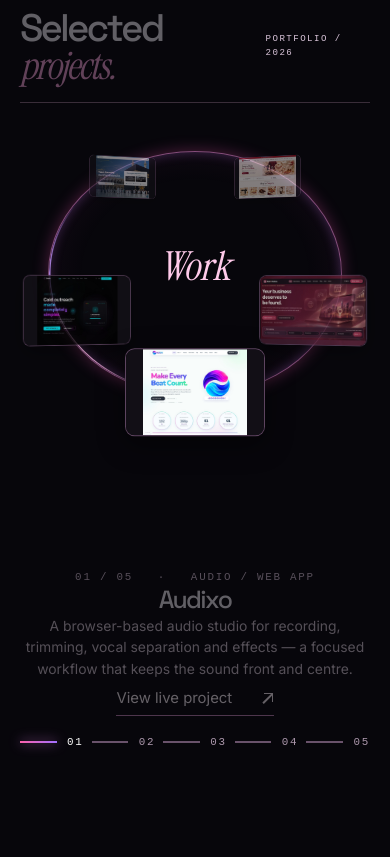
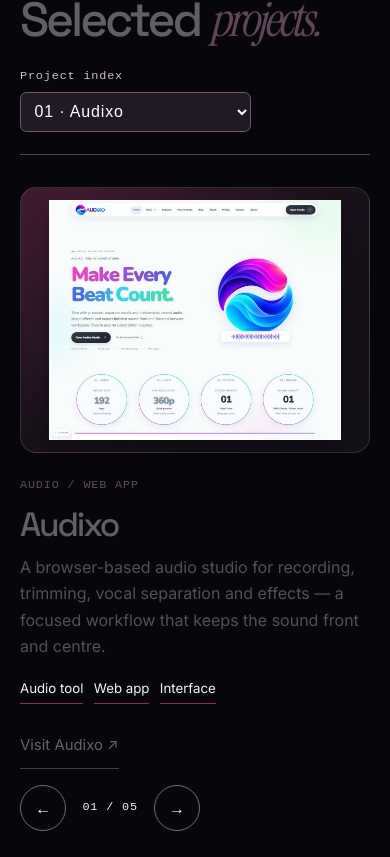
Before and after one commit to mhadiglobel-bot/Portfolio-, a Next.js app: page / in a window 390 px wide. Shown: the part 1587-2444 px from the top of the page. Built offline with nearby package versions, Linux system fonts and the light colour scheme.

Commit message:
Introduce an indexed project gallery and responsive expertise spread

```diff
--- /dev/null
+++ b/src/components/PortfolioSections.module.css
@@ -0,0 +1,28 @@
+.section {padding-block:clamp(4rem,8vw,8rem);scroll-margin-top:4rem}
+.heading {display:flex;align-items:end;justify-content:space-between;gap:1.5rem;border-bottom:1px solid #584250;padding-bottom:1.4rem;margin-bottom:2rem}
+.heading h2,.detail h3 {font:500 clamp(3rem,6vw,6rem)/1 var(--font-space),sans-serif;letter-spacing:-.065em}
+.heading em {font-family:var(--font-instrument),serif;color:#efadd3}
+.picker,.meta,.controls span {font:500 .74rem/1.5 monospace;letter-spacing:.07em}
+.picker {display:grid;gap:.35rem;color:#cfbdce}
+.picker select {background:#211a24;color:#fff;border:1px solid #705667;border-radius:.4rem;padding:.6rem;font:1rem/1.4 sans-serif;max-width:100%}
+.spread {display:grid;grid-template-columns:minmax(0,1.55fr) minmax(0,1fr);gap:clamp(1.5rem,5vw,5rem);align-items:center}
+.stage {margin:0;padding:clamp(.75rem,2.4vw,2rem);border-radius:1rem;border:1px solid #ffffff20;background:radial-gradient(ellipse at 12% 5%,color-mix(in srgb,var(--ink) 20%,transparent),transparent 72%),#151119;perspective:1100px}
+.frame {position:relative;aspect-ratio:1.35;animation:arrive .65s cubic-bezier(.2,.75,.25,1) both}
+.frame img {object-fit:contain;filter:drop-shadow(0 8px 10px #0005)}
+.detail article,.detail li {animation:lift .45s ease-out both}
+.detail h3 {font-size:clamp(2.1rem,4vw,4.5rem);margin:.8rem 0}
+.detail article>p:not(.meta),.disciplines dd {color:#d4c6d4;line-height:1.65;max-width:55ch}
+.meta {color:#edbedb;text-transform:uppercase}
+.detail ul {display:flex;flex-wrap:wrap;gap:.65rem;margin:1.2rem 0}
+.detail li {list-style:none;font-size:.83rem;border-bottom:1px solid color-mix(in srgb,var(--ink) 60%,transparent);padding-bottom:.25rem}
+.controls {display:flex;gap:1rem;align-items:center;margin-top:2rem}
+.controls button {width:2.9rem;height:2.9rem;border:1px solid #806575;border-radius:50%;cursor:pointer}
+.controls button:hover,.controls button:focus-visible {background:#463042}
+.disciplines {display:grid;grid-template-columns:1fr 1fr;column-gap:clamp(2rem,8vw,7rem)}
+.disciplines div {padding:1.5rem 0;border-bottom:1px solid #584250}
+.disciplines dt {font:500 clamp(1.3rem,2.3vw,2rem)/1.15 var(--font-space),sans-serif;letter-spacing:-.04em}
+.disciplines dd {margin:.65rem 0 0}
+@keyframes arrive {from {opacity:.25;transform:translateY(14px) rotateX(4deg) scale(.985)}to {opacity:1;transform:none}}
+@keyframes lift {from {opacity:.15;transform:translateY(6px)}to {opacity:1;transform:none}}
+@media(max-width:760px){.heading{align-items:start;flex-direction:column}.spread,.disciplines{grid-template-columns:1fr}.controls{margin-top:1rem}}
+@media(prefers-reduced-motion:reduce){.frame,.detail article,.detail li{animation:none}}
--- a/src/components/Work.tsx
+++ b/src/components/Work.tsx
@@ -1,192 +1,43 @@
 "use client";
 
-import RollingText from "./RollingText";
 import Image from "next/image";
-import { useEffect, useRef, useState } from "react";
+import { useState, type CSSProperties } from "react";
 import { projects } from "@/lib/projects";
+import styles from "./PortfolioSections.module.css";
 
 export default function Work() {
-  const section = useRef<HTMLElement>(null);
-  const [current, setCurrent] = useState(0);
-  const hoverTimer = useRef(0);
-  const jump = useRef<(index: number) => void>(() => {});
+  const [current, select] = useState(0);
+  const project = projects[current];
+  if (!project) return null;
 
-  useEffect(() => {
-    const root = section.current;
-    if (!root) return;
-
-    const stage = root.querySelector<HTMLElement>(".reel-stage");
-    const slides = Array.from(root.querySelectorAll<HTMLElement>(".reel-slide"));
-    if (!stage || slides.length === 0) return;
-
-    const motion = matchMedia("(min-height: 520px) and (prefers-reduced-motion: no-preference)");
-    let frame = 0;
-    let start = 0;
-    let travel = 1;
-
-    let presented: number | undefined;
-    let previousFrame = 0;
-    const planets = Array.from(root.querySelectorAll<HTMLElement>(".orbit-project"));
-    const render = (time: number) => {
-      frame = 0;
-      if (!motion.matches) return;
-
-      const target = Math.min(1, Math.max(0, (scrollY - start) / travel)) * (slides.length - 1);
-      const dt = Math.min(48, Math.max(1, time - previousFrame)) / 1000;
-      previousFrame = time;
-      if (presented === undefined || scrollY < start - stage.clientHeight || scrollY > start + travel + stage.clientHeight) presented = target;
-      const delta = target - presented;
-      const maxStep = dt * 1.15;
-      presented += Math.sign(delta) * Math.min(maxStep, Math.abs(delta) * (1 - Math.exp(-9 * dt)));
-      if (Math.abs(delta) < .002) presented = target;
-      else frame = requestAnimationFrame(render);
-      const position = presented;
-      const active = Math.round(position);
-      setCurrent(previous => previous === active ? previous : active);
-      stage.style.setProperty("--reel-progress", (position / (slides.length - 1) * 100) + "%");
-      planets.forEach((planet,index) => {
-        const angle = (index-position)*2*Math.PI/slides.length;
-        const depth = (1+Math.cos(angle))/2;
-        planet.style.left = (50 + 35*Math.sin(angle))+"%";
-        planet.style.top = (46 + 32*Math.cos(angle))+"%";
-        planet.style.transform = "translate(-50%,-50%) scale("+(.42+.58*depth)+") rotateY("+(-24*Math.sin(angle))+"deg)";
-        planet.style.opacity = String(.44+.56*depth);
-        planet.style.zIndex = String(1+Math.round(depth*10));
-      });
-      slides.forEach((slide,index) => { slide.inert = index !== active; slide.style.display = index === active ? "grid" : "none"; });
-    };
-
-    const schedule = () => {
-      if (!frame) frame = requestAnimationFrame(render);
-    };
-
-    const measure = () => {
-      start = root.getBoundingClientRect().top + scrollY;
-      travel = Math.max(1, root.offsetHeight - stage.offsetHeight);
-
-      schedule();
-    };
-
-    const configure = () => {
-      if (motion.matches) {
-        root.dataset.pinned = "true";
-        requestAnimationFrame(measure);
-      } else {
-        delete root.dataset.pinned;
-        slides.forEach((slide) => {
-          slide.inert = false;
-          slide.removeAttribute("style");
-        });
-      }
-      measure();
-    };
-
-    jump.current = (index) => {
-
-      const top = start + travel * index / (slides.length - 1);
-      window.scrollTo({ top, behavior: "instant" });
-    };
-
-    configure();
-
-    const size = new ResizeObserver(measure);
-    size.observe(document.body);
-    size.observe(stage);
-    motion.addEventListener("change", configure);
-    window.addEventListener("scroll", schedule, { passive: true });
-    window.addEventListener("resize", measure);
-    window.addEventListener("portfolio:intro-done", measure);
-
-    return () => {
-      clearTimeout(hoverTimer.current);
-      cancelAnimationFrame(frame);
-      size.disconnect();
-      motion.removeEventListener("change", configure);
-      window.removeEventListener("scroll", schedule);
-      window.removeEventListener("resize", measure);
-      window.removeEventListener("portfolio:intro-done", measure);
-      delete root.dataset.pinned;
-      slides.forEach((slide) => {
-        slide.inert = false;
-        slide.removeAttribute("style");
-      });
-    };
-  }, []);
-
-  return (
-    <section id="work" ref={section} className="project-reel" aria-labelledby="work-heading">
-      <div className="reel-stage">
-        <div className="container-x reel-inner">
-          <header className="reel-head">
-            <h2 id="work-heading"><RollingText>Selected</RollingText> <em><RollingText>projects.</RollingText></em></h2>
-            <span className="folio-label">Portfolio / 2026</span>
-            <span className="reel-progress" aria-hidden="true"><i /></span>
-          </header>
-          <div className="reel-screen">
-            <div className="orbit-stage">
-              <div className="orbit-ring" aria-hidden="true"><i /></div><strong aria-hidden="true">Work</strong>
-              {projects.map((project,index) => <button key={project.index} className="orbit-project" aria-label={"Select "+project.name} onPointerMove={event=>{
-                  if(event.pointerType !== "mouse" || !(event.movementX || event.movementY)) return;
-                  clearTimeout(hoverTimer.current);
-                  if(current !== index) hoverTimer.current = window.setTimeout(()=>jump.current(index),210);
-                }} onPointerLeave={()=>clearTimeout(hoverTimer.current)} onClick={()=>jump.current(index)}>
-                <Image src={project.image} width={600} height={375} sizes="(max-width:700px) 45vw, 24vw" alt="" />
-              </button>)}
-            </div>
-            {projects.map((project) => (
-              <article className="reel-slide" key={project.index}>
-                <div className="reel-copy">
-                  <p className="folio-label">{project.index} / 05 &nbsp; · &nbsp; {project.category}</p>
-                  <h3><RollingText>{project.name}</RollingText></h3>
-                  <p className="reel-description">{project.description}</p>
-                  <a className="folio-link" href={project.href} target="_blank" rel="noopener noreferrer" aria-label={"Open " + project.name + " in a new tab"}>
-                    View live project <span aria-hidden="true">↗</span>
-                  </a>
-                </div>
-                <figure className="reel-image">
-                  <div className="reel-media-surface"
-                    onPointerMove={(event) => {
-                      if (matchMedia("(prefers-reduced-motion: reduce)").matches || !matchMedia("(hover:hover) and (pointer:fine)").matches) return;
-                      const rect = event.currentTarget.getBoundingClientRect();
-                      const x = (event.clientX - rect.left) / rect.width - .5;
-                      const y = (event.clientY - rect.top) / rect.height - .5;
-                      event.currentTarget.style.setProperty("--media-rotate-x", String(-y * 5) + "deg");
-                      event.currentTarget.style.setProperty("--media-rotate-y", String(x * 5) + "deg");
-                      event.currentTarget.style.setProperty("--media-light-x", String((x + .5) * 100) + "%");
-                      event.currentTarget.style.setProperty("--media-light-y", String((y + .5) * 100) + "%");
-                    }}
-                    onPointerLeave={(event) => {
-                      event.currentTarget.style.setProperty("--media-rotate-x", "0deg");
-                      event.currentTarget.style.setProperty("--media-rotate-y", "0deg");
-                    }}>
-                    <Image src={project.image} alt={project.name + " homepage"} width={1440} height={900} sizes="(max-width: 700px) 92vw, 60vw" />
-                    <div className="reel-media-chrome" aria-hidden="true">
-                      <span className="reel-media-id">PROJECT / {project.index}</span>
-                      <span className="reel-media-arrow">↗</span>
-                    </div>
-                    <figcaption className="reel-media-foot">
-                      <span><i aria-hidden="true" /> {project.category}</span>
-                      <span>EXPLORE THE PROJECT</span>
-                    </figcaption>
-                  </div>
-                </figure>
-              </article>
-            ))}
-          </div>
-          <nav className="reel-nav" aria-label="Choose a project">
-            {projects.map((project, index) => (
-              <button
-                key={project.index}
-                aria-label={"Show " + project.name}
-                aria-current={current === index ? "step" : undefined}
-                onClick={() => jump.current(index)}
-              >
-                <i /><span>{project.index}</span>
-              </button>
-            ))}
-          </nav>
+  return <section id="work" className={`container-x ${styles.section}`} aria-labelledby="work-heading">
+    <header className={styles.heading}>
+      <h2 id="work-heading">Selected <em>projects.</em></h2>
+      <label className={styles.picker}>Project index
+        <select value={current} onChange={event => select(Number(event.target.value))}>
+          {projects.map((item, i) => <option key={item.href} value={i}>{item.index} · {item.name}</option>)}
+        </select>
+      </label>
+    </header>
+    <div className={styles.spread} style={{"--ink":project.accent} as CSSProperties}>
+      <figure className={styles.stage}>
+        <div key={project.href} className={styles.frame}>
+          <Image src={project.image} alt={project.name + " homepage"} fill sizes="(max-width: 760px) 92vw, 55vw" />
         </div>
+      </figure>
+      <div className={styles.detail}>
+        <article key={project.href} aria-live="polite">
+          <p className={styles.meta}>{project.category}</p>
+          <h3>{project.name}</h3><p>{project.description}</p>
+          <ul aria-label="Project tags">{project.tags.map((tag,i) => <li key={tag} style={{animationDelay:i*65+"ms"}}>{tag}</li>)}</ul>
+          <a className="folio-link" href={project.href} target="_blank" rel="noopener noreferrer">Visit {project.name} ↗</a>
+        </article>
+        <nav aria-label="Browse projects" className={styles.controls}>
+          <button aria-label="Previous project" onClick={() => select((current+projects.length-1)%projects.length)}>←</button>
+          <span>{project.index} / {String(projects.length).padStart(2,"0")}</span>
+          <button aria-label="Next project" onClick={() => select((current+1)%projects.length)}>→</button>
+        </nav>
       </div>
-    </section>
-  );
+    </div>
+  </section>;
 }
```
Also changed, not shown: src/components/Capabilities.tsx (+13 -10 lines).
